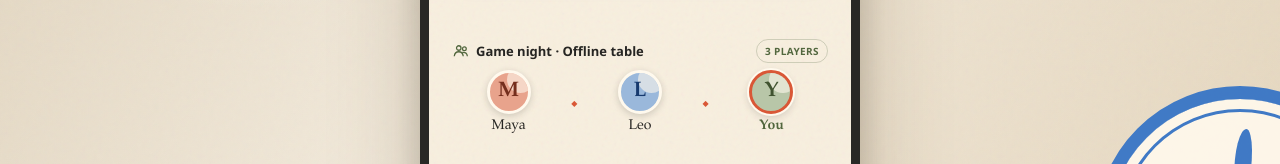
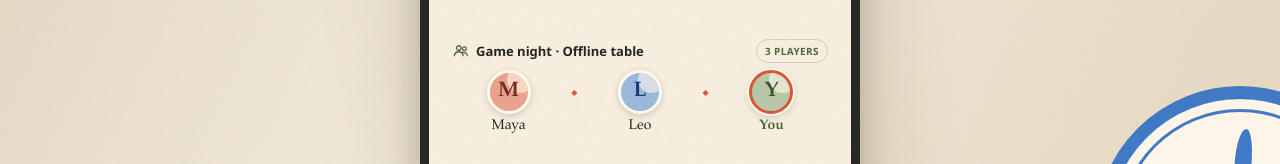
Before and after one commit to Stigmavlc/tessera, a React (Vite) app: page / in a window 1280 px wide. Shown: the part 532-696 px from the top of the page. Built offline with nearby package versions, Linux system fonts and the light colour scheme.

Commit message:
fix: centre the home-screen player dividers on the avatar circles

```diff
--- a/src/styles.css
+++ b/src/styles.css
@@ -432,8 +432,12 @@ button:focus-visible,
 }
 
 .player-divider {
+  /* Line box matches the avatar height and the divider is pinned to the row
+     top, so the dot centres on the circles, not on circle + name. */
+  align-self: start;
   color: var(--terra);
   font-size: 8px;
+  line-height: 50px;
 }
 
 .avatar {
@@ -1505,6 +1509,7 @@ button:focus-visible,
   .active-game { padding-top: 10px; padding-bottom: 9px; }
   .active-game__topline { margin-bottom: 7px; }
   .home-player .avatar { width: 44px; }
+  .player-divider { line-height: 44px; }
   .game-screen { grid-template-rows: 92px 62px minmax(228px, 1fr) 166px 86px; }
   .game-header { padding-top: 43px; }
   .tile { width: 42px; height: 57px; }
```
